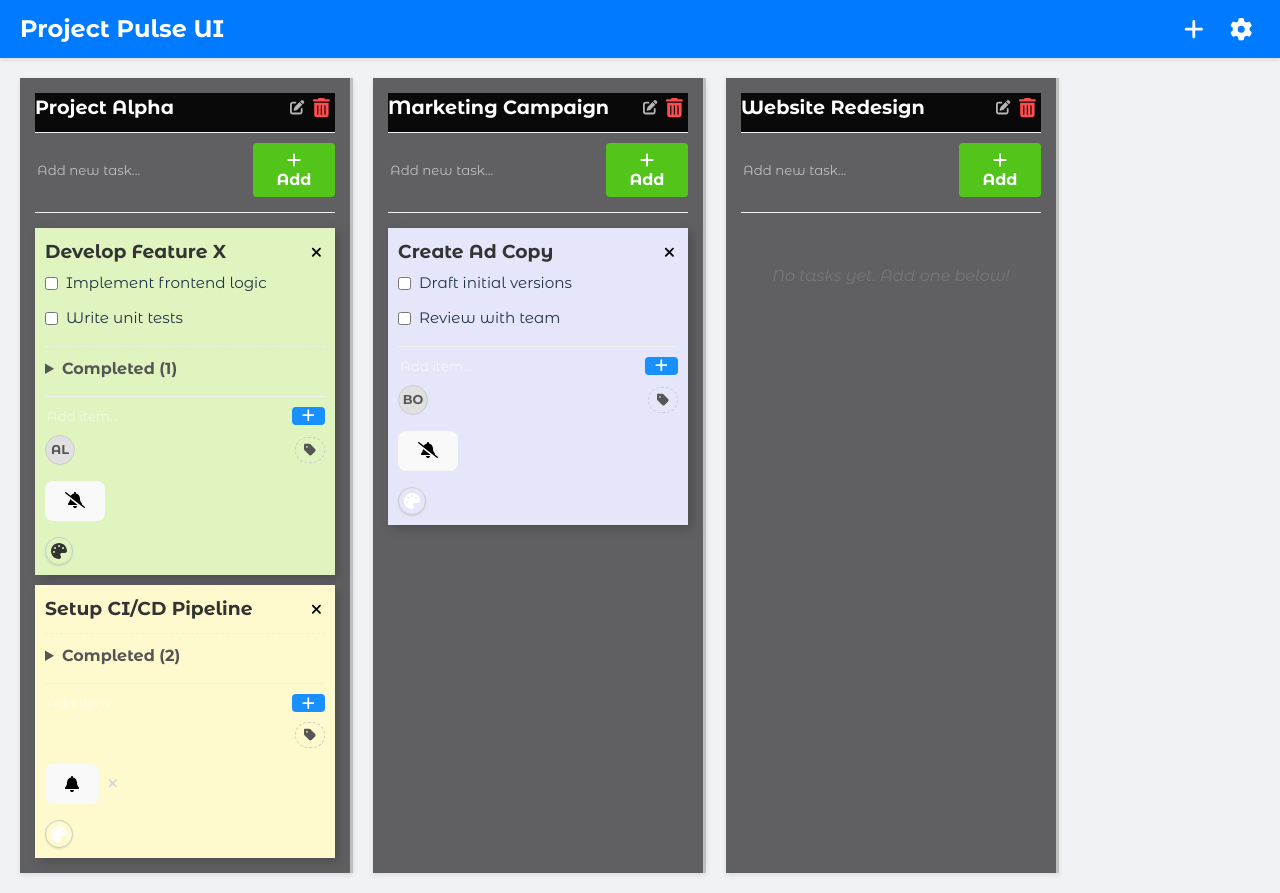
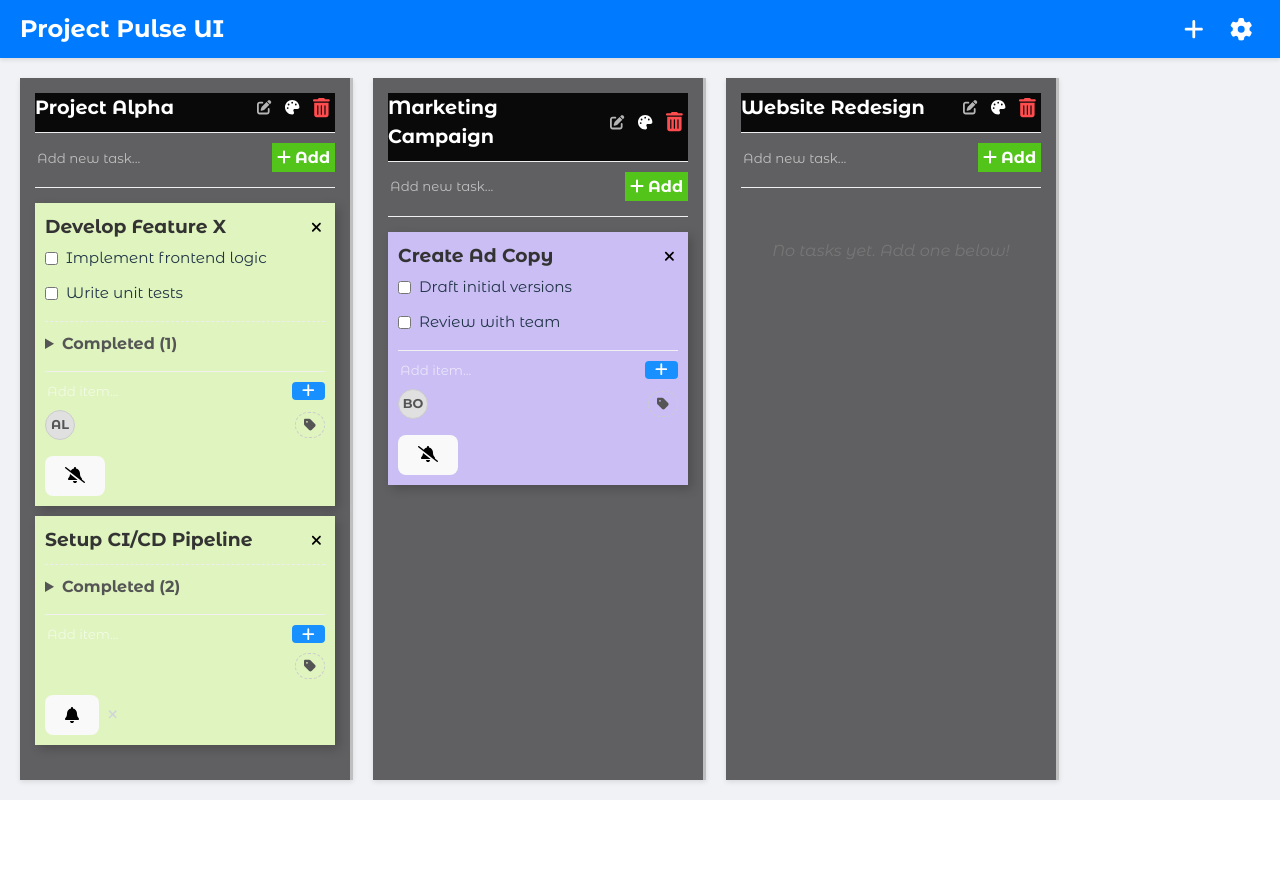
Before and after one commit to venkyjs/truetrack, a React (Vite) app: page / in a window 1280 px wide. After the commit the page ends 800 px from the top, so only its background shows below. Built offline with nearby package versions, Linux system fonts and the light colour scheme.

Commit message:
Enhance ProjectLane component: update taskCard background color, add project color picker functionality, and adjust button styles for better user experience.

```diff
--- a/src/components/ProjectLane.module.css
+++ b/src/components/ProjectLane.module.css
@@ -93,7 +93,7 @@
 }
 
 .taskCard {
-    background-color: #fffacd; /* Lemon Chiffon - a common sticky note color */
+    background-color: #ffffff; /* Default background, will be overridden by JS style */
     padding: 10px;
 
     /* box-shadow: 0 1px 3px rgba(0, 0, 0, 0.1); */
@@ -292,8 +292,8 @@
     background-color: #52c41a; /* Green for add */
     color: white;
     border: none;
-    padding: 8px 15px;
-    border-radius: 4px;
+    padding: 5px;
+    border-radius: 0px;
     cursor: pointer;
     font-weight: bold;
 }
@@ -526,3 +526,36 @@
     align-items: center;
     justify-content: center;
 }
+
+.projectColorPickerButton {
+    background-color: transparent;
+    color: #fff; /* Assuming white text for contrast, adjust if needed */
+    padding: 0;
+    font-size: 0.9em;
+    cursor: pointer;
+}
+
+.projectColorPickerButton:hover {
+    background-color: rgba(255, 255, 255, 0.1); /* Subtle hover effect */
+}
+
+.projectColorPaletteContainer {
+    display: flex;
+    justify-content: flex-start; /* Align palette to the start, near the button */
+    padding: 10px;
+    margin-bottom: 10px; /* Space before the add task form */
+    background-color: rgba(0, 0, 0, 0.1); /* Optional: slight background for the container */
+    border-radius: 4px;
+}
+
+/* Styles for colorPalette and colorOption are assumed to be existing and reused */
+/* We can add a specific style for a cancel button in the palette if needed */
+.cancelColorOption {
+    background-color: #f0f0f0; /* Light grey, distinct from colors */
+    color: #333;
+    border: 1px solid #ccc;
+}
+
+.cancelColorOption:hover {
+    background-color: #e0e0e0;
+}
--- a/src/components/ProjectLane.tsx
+++ b/src/components/ProjectLane.tsx
@@ -33,6 +33,7 @@ interface ProjectLaneProps {
         updatedTaskData: Partial<Omit<Task, 'id'>>
     ) => void;
     onDeleteTask: (projectId: string, taskId: string) => void;
+    onUpdateProjectTaskColor: (projectId: string, color?: string) => void;
 }
 
 const PREDEFINED_TASK_COLORS = [
@@ -56,7 +57,8 @@ const ProjectLane: React.FC<ProjectLaneProps> = ({
     onUpdateProjectTitle,
     onAddTask,
     onUpdateTask,
-    onDeleteTask
+    onDeleteTask,
+    onUpdateProjectTaskColor
 }) => {
     const [isEditingProjectTitle, setIsEditingProjectTitle] = useState(false);
     const [editingProjectTitle, setEditingProjectTitle] = useState(project.title);
@@ -78,7 +80,7 @@ const ProjectLane: React.FC<ProjectLaneProps> = ({
     const [personNameInput, setPersonNameInput] = useState('');
     const [personSuggestions, setPersonSuggestions] = useState<Person[]>([]);
 
-    const [pickingColorForTask, setPickingColorForTask] = useState<string | null>(null); // Task ID
+    const [isPickingProjectColor, setIsPickingProjectColor] = useState<boolean>(false);
 
     const [showCompleted, setShowCompleted] = useState<{ [taskId: string]: boolean }>({});
 
@@ -338,13 +340,13 @@ const ProjectLane: React.FC<ProjectLaneProps> = ({
         setEditingReminderTaskId(null);
     };
 
-    const handleSetTaskColor = (taskId: string, color?: string) => {
-        onUpdateTask(project.id, taskId, { color: color });
-        setPickingColorForTask(null);
+    const handleSetProjectTaskColor = (color?: string) => {
+        onUpdateProjectTaskColor(project.id, color);
+        setIsPickingProjectColor(false);
     };
 
-    const toggleColorPicker = (taskId: string) => {
-        setPickingColorForTask(pickingColorForTask === taskId ? null : taskId);
+    const toggleProjectColorPicker = () => {
+        setIsPickingProjectColor(!isPickingProjectColor);
     };
 
     const toggleShowCompleted = (taskId: string) => {
@@ -433,7 +435,17 @@ const ProjectLane: React.FC<ProjectLaneProps> = ({
                             <FontAwesomeIcon icon={faEdit} />
                         </button>
                     </Tippy>
-                </div>
+                    <Tippy content='Change Project Color' placement='top' theme='material'>
+                        <button
+                            onClick={toggleProjectColorPicker}
+                            className={styles.projectColorPickerButton}
+                        >
+                            <FontAwesomeIcon
+                                icon={faPalette}
+                                style={{ color: project.taskColor ? '#fff' : '#333' }}
+                            />
+                        </button>
+                    </Tippy>
                     <Tippy content='Delete Project' placement='top' theme='material'>
                         <button
                             onClick={() => onDeleteProject(project.id)}
@@ -443,6 +455,42 @@ const ProjectLane: React.FC<ProjectLaneProps> = ({
                         </button>
                     </Tippy>
                 </div>
+            </div>
+
+            {isPickingProjectColor && (
+                <div className={styles.projectColorPaletteContainer}>
+                    <div className={styles.colorPalette}>
+                        <Tippy content='Default Color' placement='top' theme='material'>
+                            <button
+                                className={`${styles.colorOption} ${styles.noColorOption}`}
+                                onClick={() => handleSetProjectTaskColor(undefined)}
+                                aria-label='Default color'
+                            >
+                                <FontAwesomeIcon icon={faBan} />
+                            </button>
+                        </Tippy>
+                        {PREDEFINED_TASK_COLORS.map((color) => (
+                            <Tippy content={color} placement='top' theme='material' key={color}>
+                                <button
+                                    className={styles.colorOption}
+                                    style={{ backgroundColor: color }}
+                                    onClick={() => handleSetProjectTaskColor(color)}
+                                    aria-label={`Set color to ${color}`}
+                                />
+                            </Tippy>
+                        ))}
+                        <Tippy content='Cancel' placement='top' theme='material'>
+                            <button
+                                onClick={toggleProjectColorPicker}
+                                className={`${styles.colorOption} ${styles.cancelColorOption}`}
+                                aria-label='Cancel color change'
+                            >
+                                <FontAwesomeIcon icon={faTimes} />
+                            </button>
+                        </Tippy>
+                    </div>
+                </div>
+            )}
 
             <form onSubmit={handleAddNewTask} className={styles.addTaskForm}>
                 <input
@@ -465,13 +513,12 @@ const ProjectLane: React.FC<ProjectLaneProps> = ({
                     const reminderValueForInput = task.reminder
                         ? new Date(task.reminder).toISOString().substring(0, 16)
                         : '';
-                    const currentTaskColor = task.color || project.taskColor; // Use task color if set, else project color
 
                     return (
                         <div
                             key={task.id}
                             className={styles.taskCard}
-                            style={{ backgroundColor: currentTaskColor }}
+                            style={{ backgroundColor: project.taskColor || '#f0f0f0' }}
                         >
                             <div className={styles.taskHeader}>
                                 {editingTaskId === task.id ? (
@@ -753,62 +800,6 @@ const ProjectLane: React.FC<ProjectLaneProps> = ({
                                         </Tippy>
                                     )}
                                 </div>
-
-                                {/* Task Color Picker Button and Palette */}
-                                <div className={styles.taskActionsContainer}>
-                                    <Tippy
-                                        content='Change Task Color'
-                                        placement='top'
-                                        theme='material'
-                                    >
-                                        <button
-                                            onClick={() => toggleColorPicker(task.id)}
-                                            className={styles.taskColorPickerButton}
-                                            style={{ backgroundColor: currentTaskColor }}
-                                        >
-                                            <FontAwesomeIcon
-                                                icon={faPalette}
-                                                style={{ color: task.color ? '#fff' : '#333' }}
-                                            />
-                                        </button>
-                                    </Tippy>
-                                    {pickingColorForTask === task.id && (
-                                        <div className={styles.colorPalette}>
-                                            <Tippy
-                                                content='Default (Inherit from Project)'
-                                                placement='top'
-                                                theme='material'
-                                            >
-                                                <button
-                                                    className={`${styles.colorOption} ${styles.noColorOption}`}
-                                                    onClick={() =>
-                                                        handleSetTaskColor(task.id, undefined)
-                                                    }
-                                                    aria-label='Default color'
-                                                >
-                                                    <FontAwesomeIcon icon={faBan} />
-                                                </button>
-                                            </Tippy>
-                                            {PREDEFINED_TASK_COLORS.map((color) => (
-                                                <Tippy
-                                                    content={color}
-                                                    placement='top'
-                                                    theme='material'
-                                                    key={color}
-                                                >
-                                                    <button
-                                                        className={styles.colorOption}
-                                                        style={{ backgroundColor: color }}
-                                                        onClick={() =>
-                                                            handleSetTaskColor(task.id, color)
-                                                        }
-                                                        aria-label={`Set color to ${color}`}
-                                                    />
-                                                </Tippy>
-                                            ))}
-                                        </div>
-                                    )}
-                                </div>
                             </div>
                         </div>
                     );
```
Lines whose indentation alone changed are shown as unchanged.
